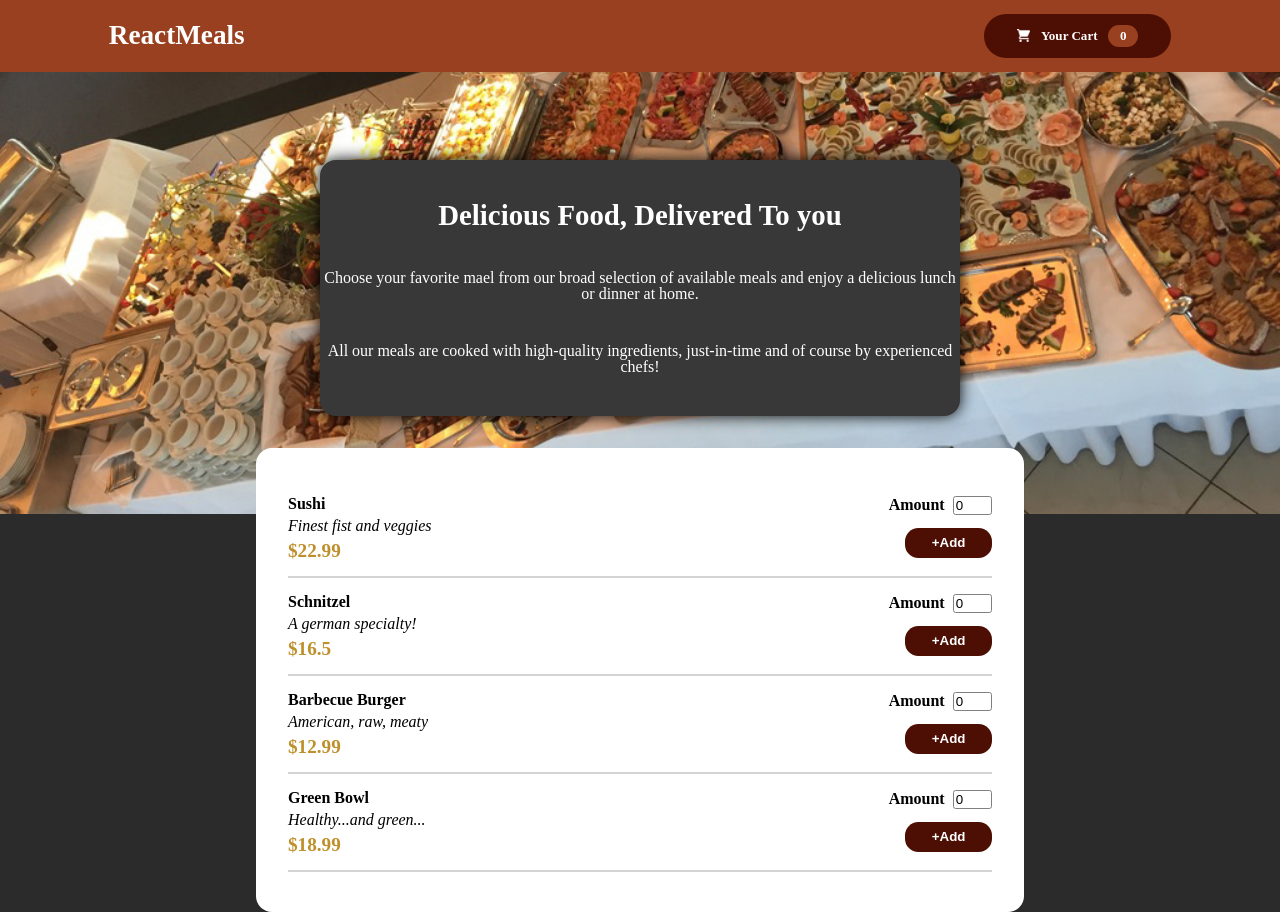
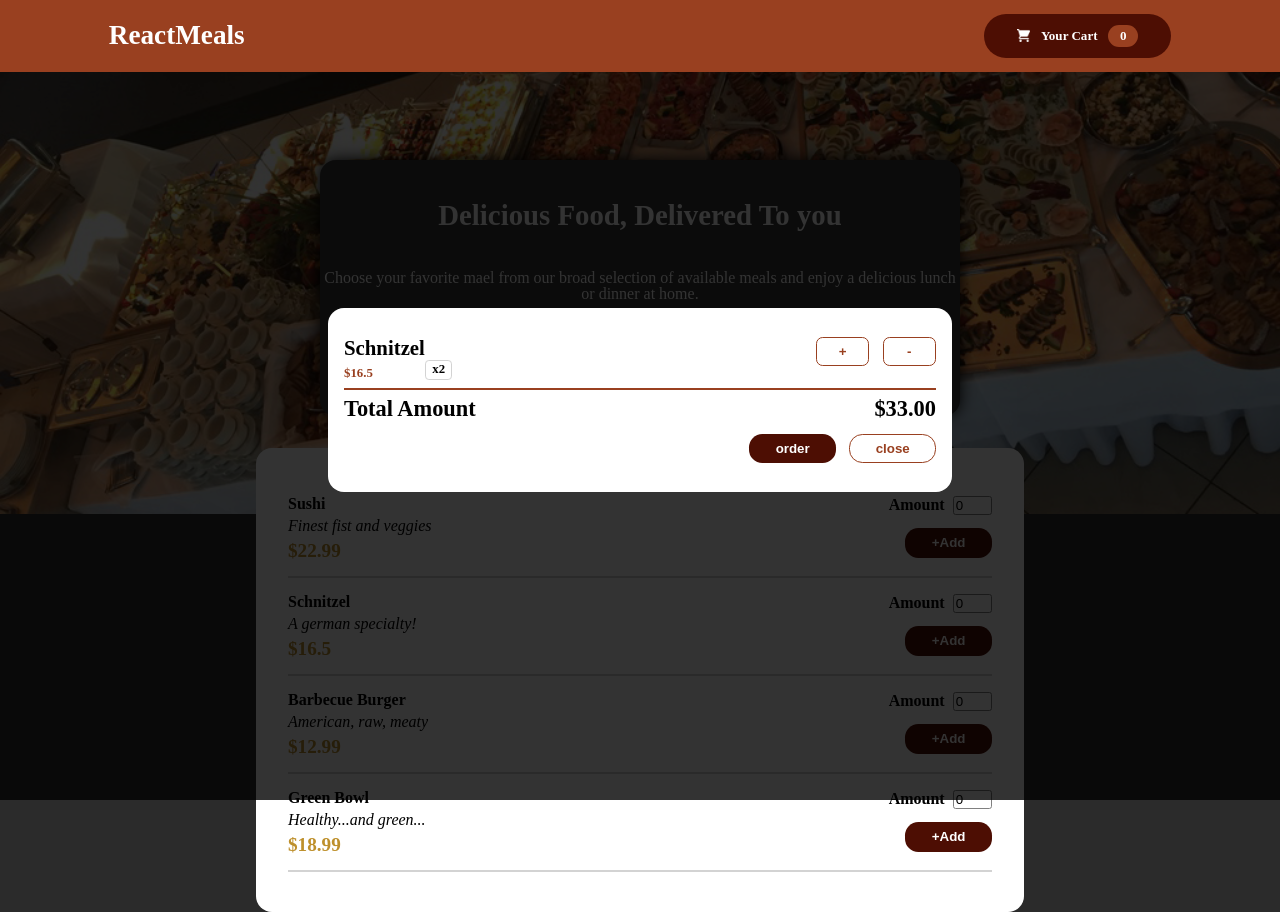
Before and after one commit to sinamong0620/udemy-11-project, a React (Create React App) app: page / in a window 1280 px wide. Built offline with nearby package versions, Linux system fonts and the light colour scheme.

Commit message:
Sum function revise

```diff
--- a/src/App.js
+++ b/src/App.js
@@ -1,11 +1,19 @@
 import Header from "./Header/Header";
 import Body from "./Body/Body";
+import Modal from "./Modal/Modal";
 import "./App.module.css";
+import { useState } from "react";
 
 function App() {
+  const [modalValue, setModalValue] = useState(true);
+  const modalValuehandler = () => {
+    const value = modalValue ? false : true;
+    setModalValue(value);
+  };
   return (
     <>
-      <Header />
+      {modalValue && <Modal onModalhanlder={modalValuehandler} />}
+      <Header onModalhanlder={modalValuehandler} />
       <Body />
     </>
   );
--- a/src/Menu/Menu.js
+++ b/src/Menu/Menu.js
@@ -2,7 +2,7 @@ import React, { useReducer, useContext } from "react";
 import styles from "./Menu.module.css";
 import TotalAmountContext from "../context/TotalAmountContext";
 
-const menureducer = (state, action) => {
+const menureducer = (action) => {
   if (action.type === "USER_INPUT") {
     return { number: action.number };
   }
@@ -17,7 +17,7 @@ const Menu = (props) => {
   };
   const submitHandler = (e) => {
     e.preventDefault(); //새로고침 막기
-    menuCtx.onSumAmount(menuAmount);
+    menuCtx.onSumAmount(props.foodName, props.price, menuAmount);
   };
 
   return (
--- a/src/context/TotalAmountContext.js
+++ b/src/context/TotalAmountContext.js
@@ -8,7 +8,7 @@ const TotalAmountContext = React.createContext({
 export const TotalAmountContextProvider = (props) => {
   const [totalValue, setTotalValue] = useState(0);
 
-  const sumAmountHandler = (number) => {
+  const sumAmountHandler = (name, price, number) => {
     // setTotalValue(totalValue + price);
     setTotalValue((prevState) => {
       return prevState + Number(number.number);
```
